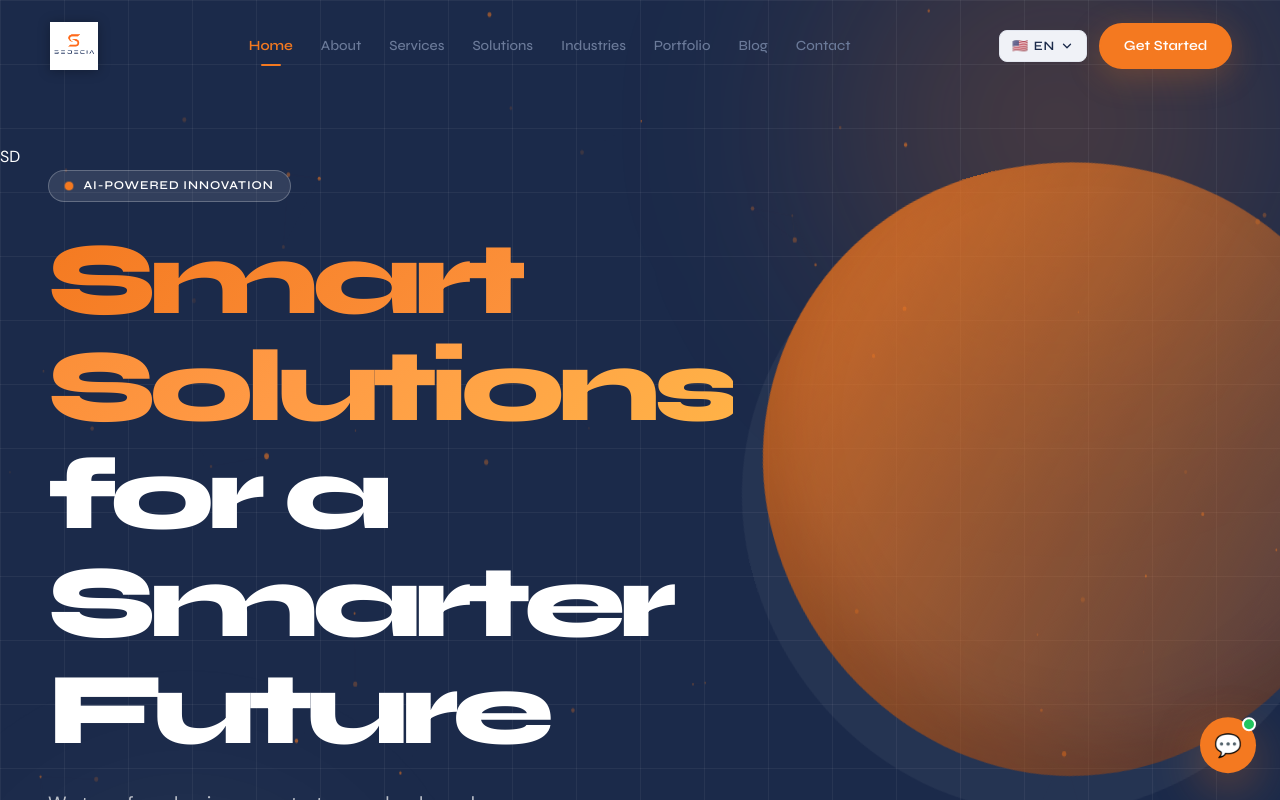
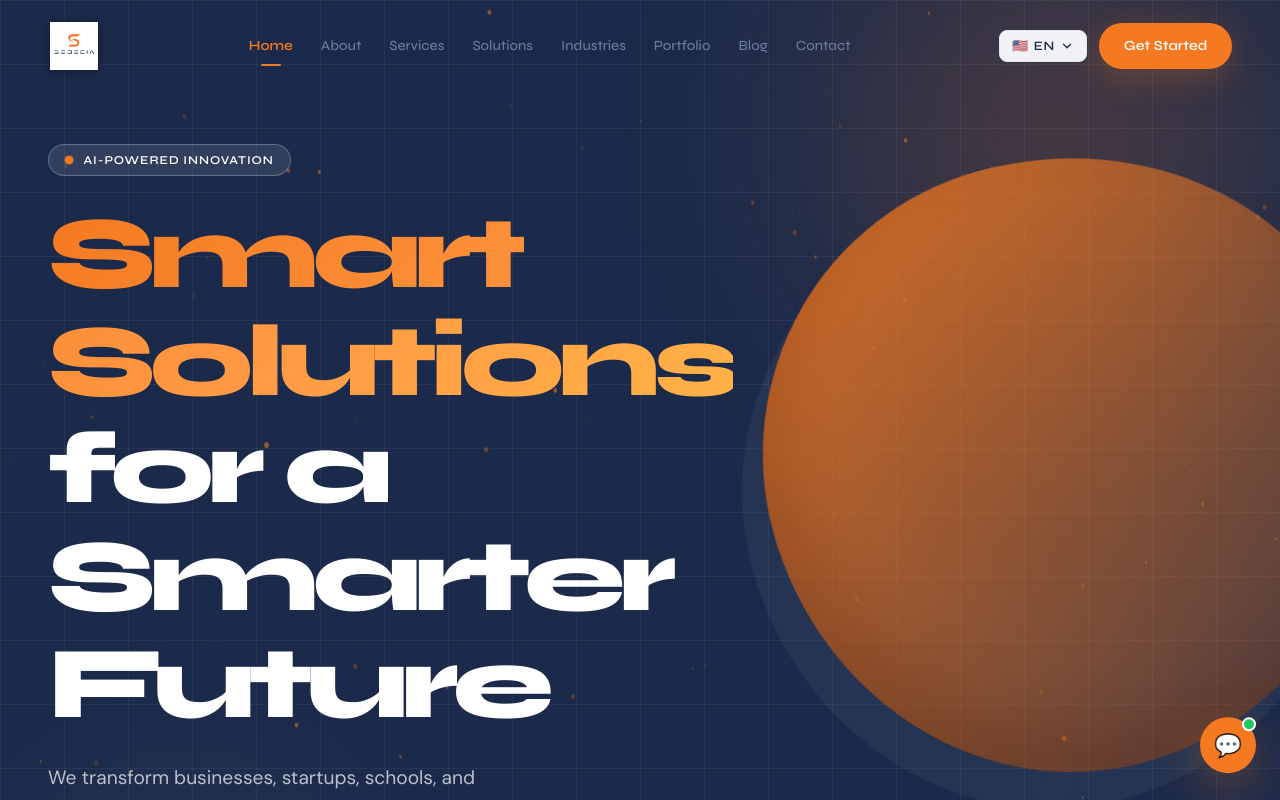
Before and after one commit to yerondereje432/sedecia, a React (Vite) app: page / in a window 1280 px wide. Shown: the top 800 px of the page. Built offline with nearby package versions, Linux system fonts and the light colour scheme.

Commit message:
Remove 3D brand mark from HeroSection
Removed lightweight 3D brand mark from HeroSection.

```diff
--- a/src/components/sections/HeroSection.jsx
+++ b/src/components/sections/HeroSection.jsx
@@ -100,15 +100,6 @@ export default function HeroSection() {
       <div className="hero__bg-orb hero__bg-orb--2" aria-hidden="true" />
       <div className="hero__bg-grid" aria-hidden="true" />
 
-      {/* Lightweight 3D brand mark: CSS-only so the page stays fast */}
-      <div className="hero__scene" aria-hidden="true">
-        <div className="hero__scene-ring hero__scene-ring--one" />
-        <div className="hero__scene-ring hero__scene-ring--two" />
-        <div className="hero__scene-core"><span>SD</span></div>
-        <div className="hero__scene-orbit hero__scene-orbit--one" />
-        <div className="hero__scene-orbit hero__scene-orbit--two" />
-      </div>
-
       {/* Floating Tech Tags */}
       {FLOATING_TAGS.map((tag, i) => (
         <motion.div
```
